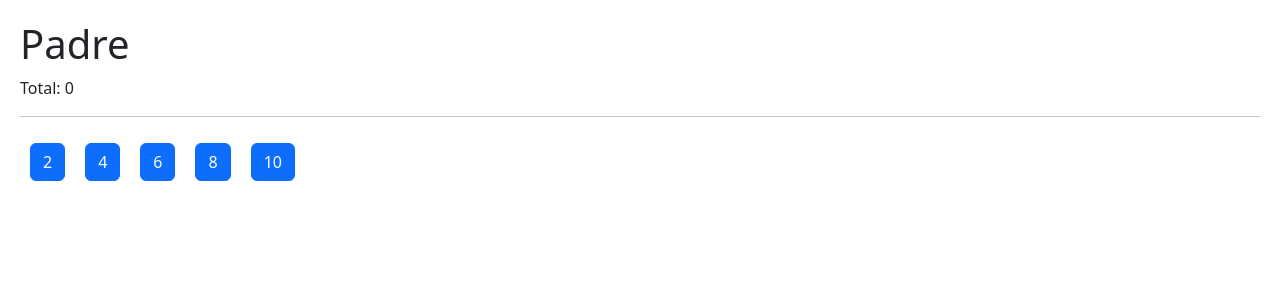
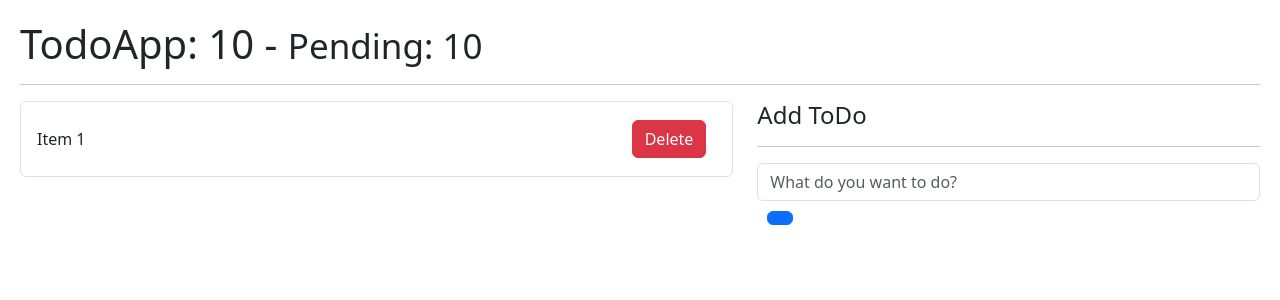
Before and after one commit to Alejandrolga02/Hook-App, a React (Vite) app: page / in a window 1280 px wide. Shown: the top 300 px of the page. Built offline with nearby package versions, Linux system fonts and the light colour scheme.

Commit message:
Create initial structure of TodoApp

```diff
--- /dev/null
+++ b/src/08-useReducer/TodoApp.jsx
@@ -0,0 +1,44 @@
+import { useReducer } from "react";
+import { todoReducer } from "./todoReducer";
+
+const initialState = [
+	{
+		id: new Date().getTime(),
+		description: "Learning React",
+		done: false,
+	},
+	{
+		id: new Date().getTime() + 10,
+		description: "Joining a Gym",
+		done: false,
+	},
+];
+
+export const TodoApp = () => {
+	const [todo, dispatch] = useReducer(todoReducer, initialState);
+
+	return (
+		<>
+			<h1>TodoApp: 10 - <small>Pending: 10</small></h1>
+			<hr />
+			<div className="row">
+				<div className="col-7">
+					<ul className="list-group">
+						<li className="list-group-item d-flex justify-content-between">
+							<span className="align-self-center" >Item 1</span>
+							<button className="btn btn-danger">Delete</button>
+						</li>
+					</ul>
+				</div>
+				<div className="col-5">
+					<h4>Add ToDo</h4>
+					<hr />
+					<form>
+						<input type="text" placeholder="What do you want to do?" className="form-control" />
+						<button className="btn btn-primary" type="submit"></button>
+					</form>
+				</div>
+			</div>
+		</>
+	);
+};
--- /dev/null
+++ b/src/08-useReducer/todoReducer.js
@@ -0,0 +1,9 @@
+export const todoReducer = (initialState = [], action) => {
+	switch (action.type) {
+		case 'ABC':
+			return initialState;
+
+		default:
+			return initialState;
+	}
+}
--- a/src/main.jsx
+++ b/src/main.jsx
@@ -2,9 +2,10 @@
 import ReactDOM from "react-dom/client";
 
 import "./index.css";
-import "./08-useReducer/intro-reducer";
+import { TodoApp } from "./08-useReducer/TodoApp";
+// import "./08-useReducer/intro-reducer";
 
-import { Father } from "./07-task-memo/Father";
+// import { Father } from "./07-task-memo/Father";
 // import { CallbackHook } from "./06-memos/CallbackHook";
 // import { MemoHook } from "./06-memos/MemoHook";
 // import { Memorize } from "./06-memos/Memorize";
@@ -19,6 +20,6 @@
 
 ReactDOM.createRoot(document.getElementById("root")).render(
 	<React.StrictMode>
-		<Father />
+		<TodoApp />
 	</React.StrictMode>
 );
```
